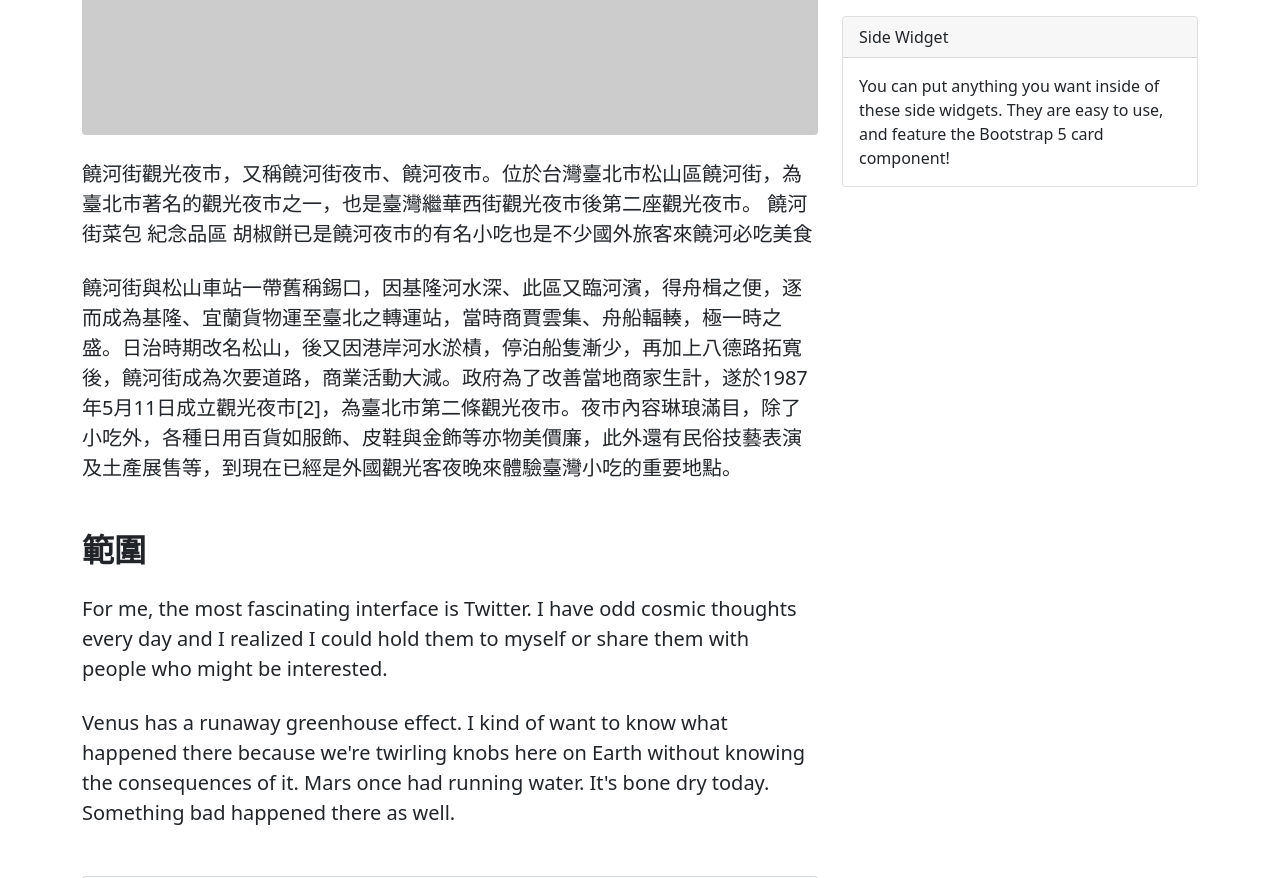
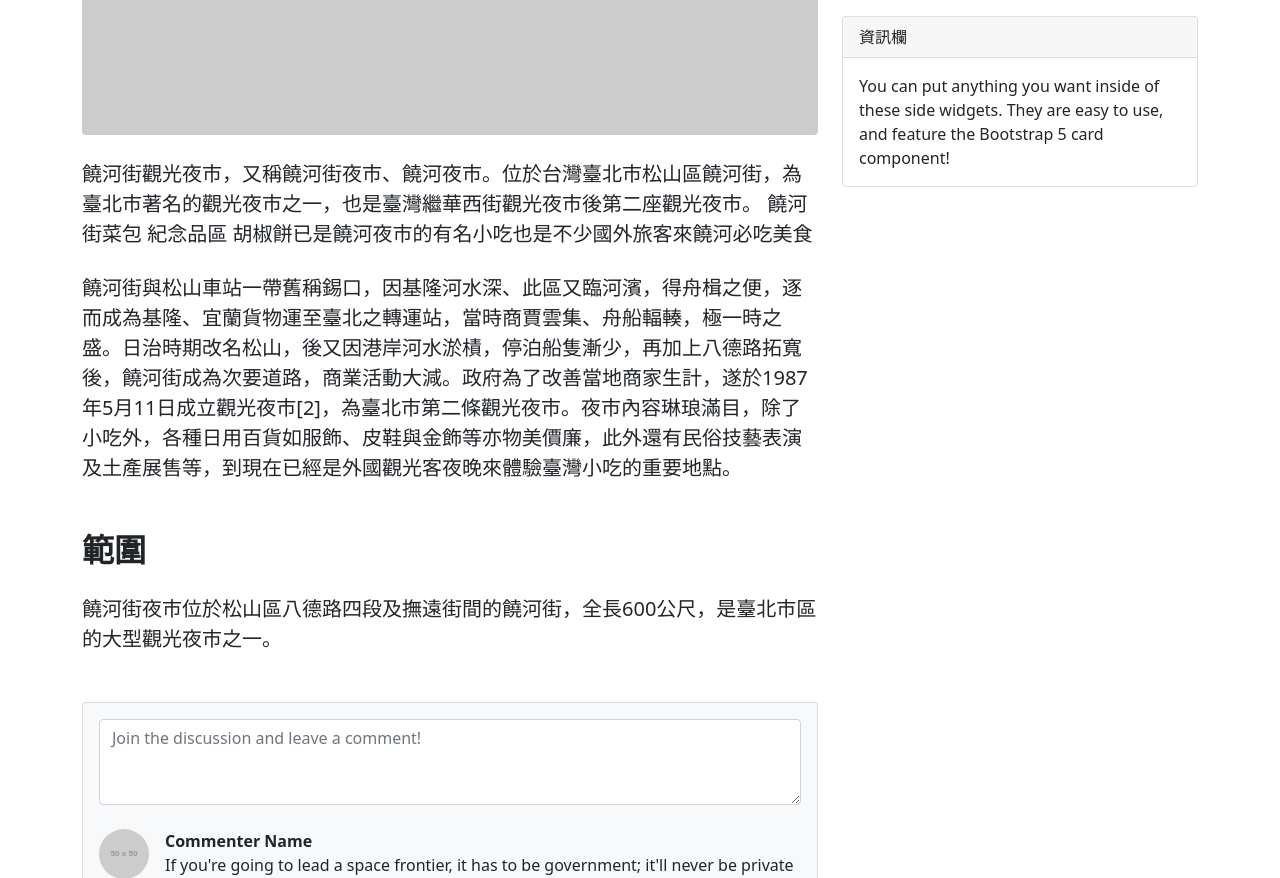
Before and after one commit to kuopoting/k28, a plain HTML site: page index.html in a window 1280 px wide. Shown: the part 396-1274 px from the top of the page. Drawn offline with nearby package versions, Linux system fonts and the light colour scheme; placeholder pictures from the web are drawn by us.

Commit message:
Update index.html

```diff
--- a/index.html
+++ b/index.html
@@ -56,8 +56,8 @@
 胡椒餅已是饒河夜市的有名小吃也是不少國外旅客來饒河必吃美食</p>
                             <p class="fs-5 mb-4">饒河街與松山車站一帶舊稱錫口，因基隆河水深、此區又臨河濱，得舟楫之便，逐而成為基隆、宜蘭貨物運至臺北之轉運站，當時商賈雲集、舟船輻輳，極一時之盛。日治時期改名松山，後又因港岸河水淤樍，停泊船隻漸少，再加上八德路拓寬後，饒河街成為次要道路，商業活動大減。政府為了改善當地商家生計，遂於1987年5月11日成立觀光夜市[2]，為臺北市第二條觀光夜市。夜市內容琳琅滿目，除了小吃外，各種日用百貨如服飾、皮鞋與金飾等亦物美價廉，此外還有民俗技藝表演及土產展售等，到現在已經是外國觀光客夜晚來體驗臺灣小吃的重要地點。</p>
                             <h2 class="fw-bolder mb-4 mt-5">範圍</h2>
-                            <p class="fs-5 mb-4">For me, the most fascinating interface is Twitter. I have odd cosmic thoughts every day and I realized I could hold them to myself or share them with people who might be interested.</p>
-                            <p class="fs-5 mb-4">Venus has a runaway greenhouse effect. I kind of want to know what happened there because we're twirling knobs here on Earth without knowing the consequences of it. Mars once had running water. It's bone dry today. Something bad happened there as well.</p>
+                            <p class="fs-5 mb-4">饒河街夜市位於松山區八德路四段及撫遠街間的饒河街，全長600公尺，是臺北市區的大型觀光夜市之一。</p>
+                            <p class="fs-5 mb-4"></p>
                         </section>
                     </article>
                     <!-- Comments section-->
@@ -139,7 +139,7 @@
                     </div>
                     <!-- Side widget-->
                     <div class="card mb-4">
-                        <div class="card-header">Side Widget</div>
+                        <div class="card-header">資訊欄</div>
                         <div class="card-body">You can put anything you want inside of these side widgets. They are easy to use, and feature the Bootstrap 5 card component!</div>
                     </div>
                 </div>
```
